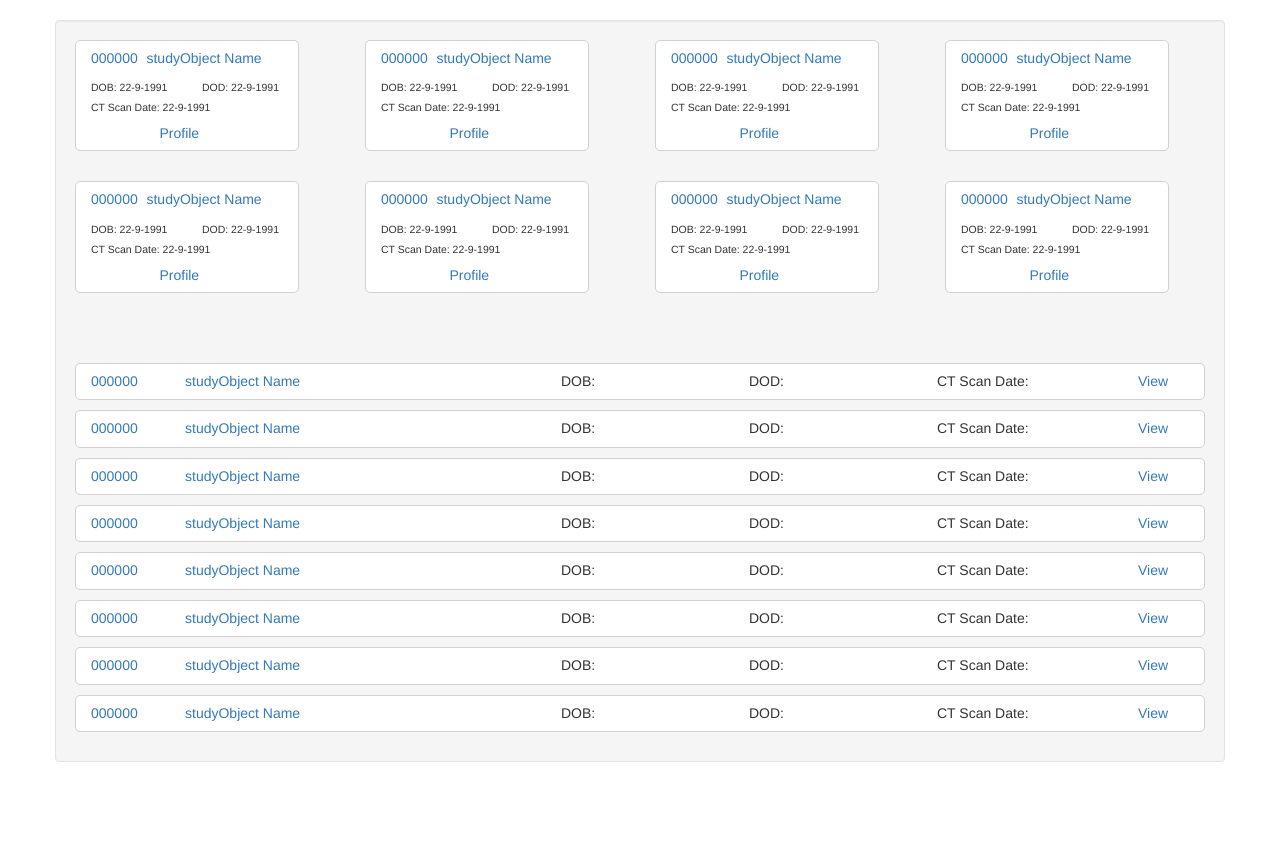
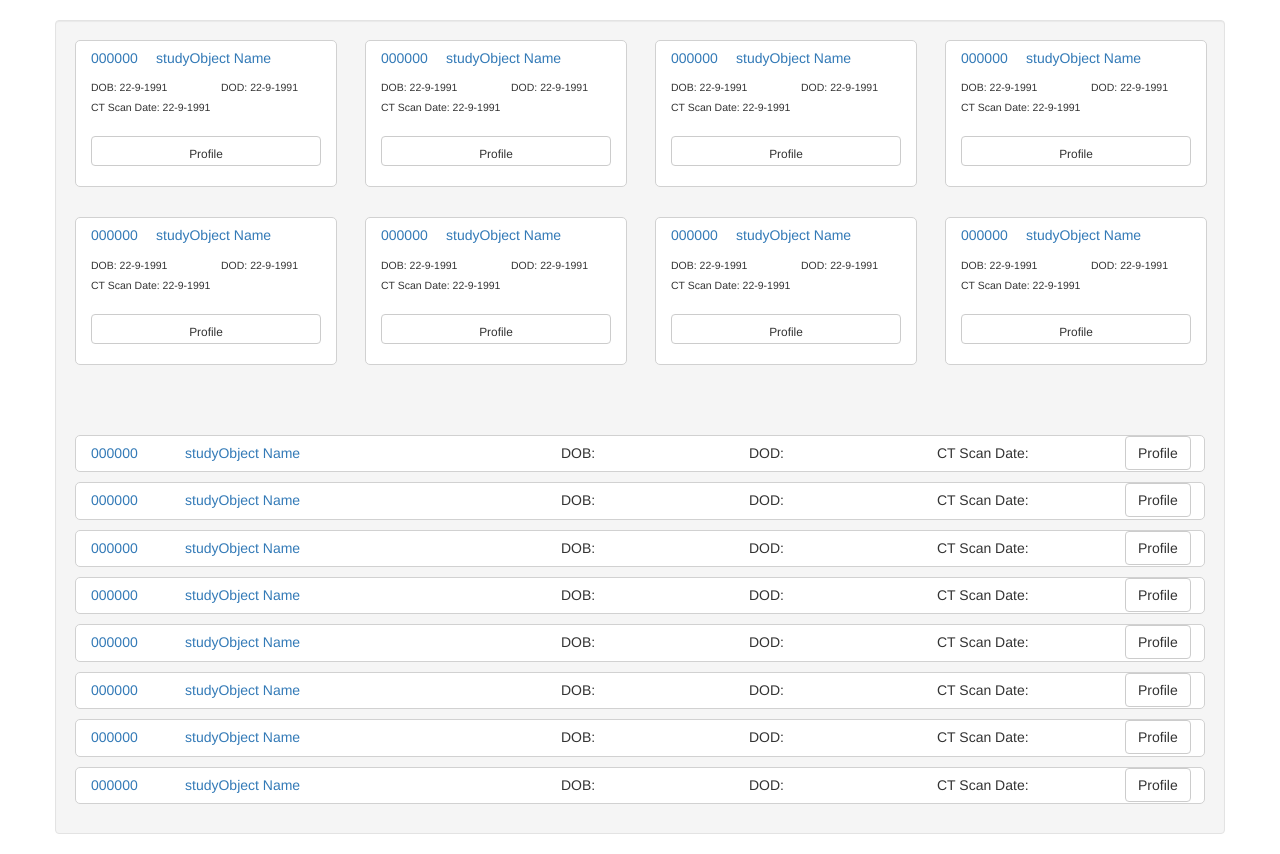
Before and after one commit to sheikhnasha/FYP, a PHP site: page /home.php in a window 1280 px wide. Shown: the part 52-906 px from the top of the page. Before the commit the page ends 814 px from the top, so only its background shows below. Run offline with PHP 8.4, Linux system fonts and the light colour scheme; a user stored in the database is signed in; data comes from the database, SQL or seed files in the repository; data that the repository does not hold is empty.

Commit message:
Added files via upload

```diff
--- a/home.php
+++ b/home.php
@@ -70,23 +70,19 @@
 				</div>
 
 				</div>
+				<br>
+				<div class="row">
 
-				<div class="row">
-				<div class="col-sm-3">
-				<div class="input-group">
-
-				</div>
-				</div>
 
 			<div class="col-sm-5">
 				<div class="input-group">
-				<button class="btn btn-link">Profile</button>
+				<button class="btn btn-default" style="height:30px; width: 230px;"><small>Profile</small></button>
 				</div>
 				</div>
 
 				</div>
 
-
+				<br>
 
 				</div>
 		</div>
@@ -101,7 +97,7 @@
     border-width: 1px; margin-bottom: 10px; border-color: #D1D1D1">
 
 	<div class="row">
-				<a><div class="col-sm-1">
+				<a style="cursor:pointer"><div class="col-sm-1">
 				<div class="input-group">
 				<h5>000000</h5>
 				</div>
@@ -135,7 +131,7 @@
 
 				<div class="col-sm-1">
 				<div class="input-group">
-				<button class="btn btn-link">View</button>
+				<button class="btn btn-default">Profile</button>
 				</div>
 				</div>
 
```
